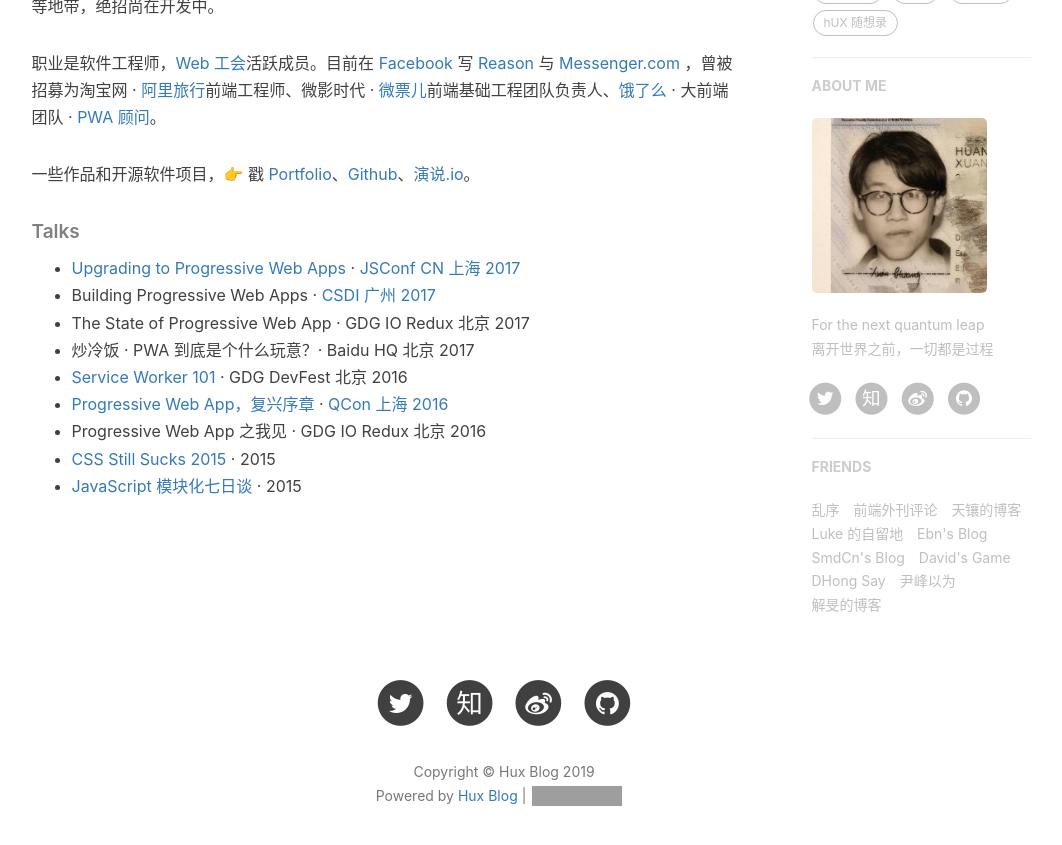
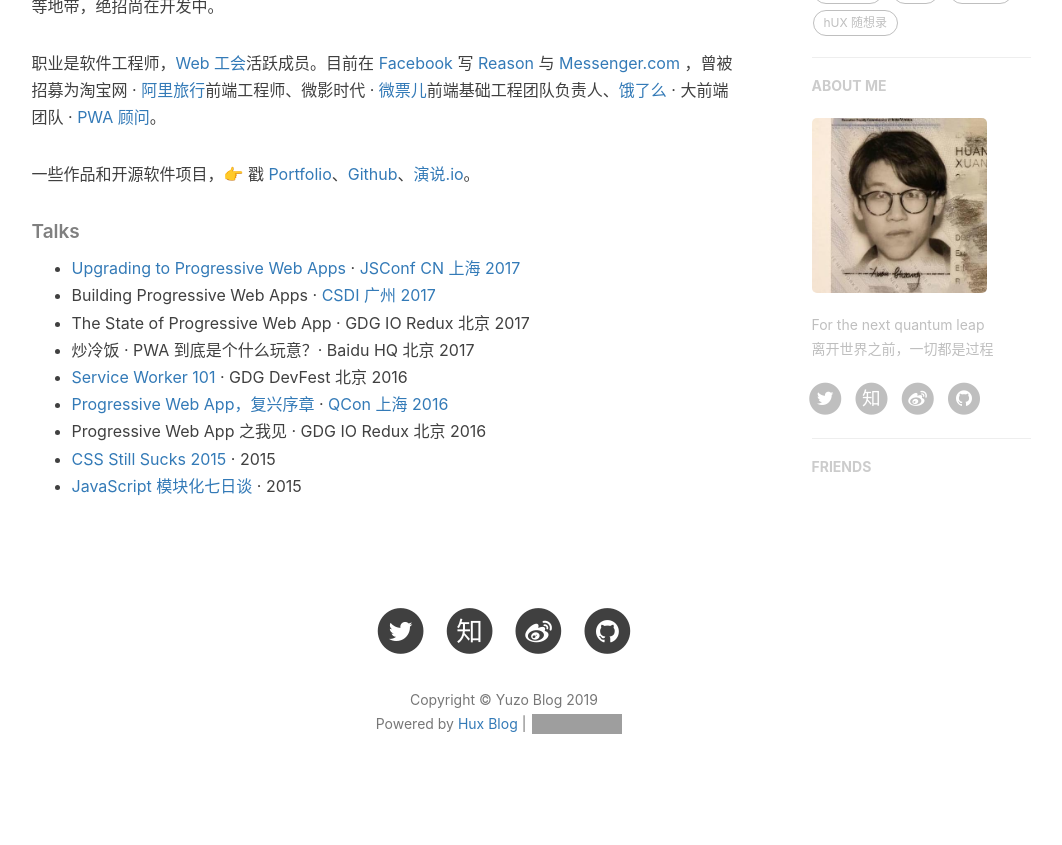
Before and after one commit to Yuzopro/yuzopro.github.io, a Jekyll site: the page built from about.html, in a window 1280 px wide and 900 px high, scrolled down 637 px. Shown: the top 845 px of the window, without its empty margins (136-1198 px from the left). Built offline with Jekyll 4.4.1, drawn with Linux system fonts in a browser that asks for light colours; nearby versions of some CDN libraries; comment, search, counter and statistics services are not loaded; some of the changed lines change nothing that is shown; grey boxes are pictures that could not be loaded.

Commit message:
*)修改配置文件

```diff
--- a/_config.yml
+++ b/_config.yml
@@ -1,10 +1,10 @@
 # Site settings
-title: Hux Blog
-SEOTitle: 黄玄的博客 | Hux Blog
+title: Yuzo Blog
+SEOTitle: 宇洲的博客 | Yuzo Blog
 header-img: img/home-bg.jpg
-email: huxpro@gmail.com
-description: "关于程序与设计、黑客与画家 | 黄玄，Web & Mobile Lover，Software Engineer，UX Designer | 这里是 @Hux黄玄 的个人博客，与你一起发现更大的世界。"
-keyword: "黄玄, Hux黄玄, Hux, 鬼栈, huxpro, @huxpro, 黄玄的博客, Hux Blog, 博客, 个人网站, 互联网, Web, JavaScript, 前端, 设计"
+email: yuzopro@gmail.com
+description: "描述。"
+keyword: "Android"
 url: "https://yuzopro.github.io/"              # your host, for absolute URL
 baseurl: ""                             # for example, '/blog' if your blog hosted on 'host/blog'
 
@@ -71,8 +71,8 @@
 # ba_track_id: [your track id]
 
 # Google Analytics
-ga_track_id: 'UA-49627206-1'            # Format: UA-xxxxxx-xx
-ga_domain: huangxuan.me
+ga_track_id: 'UA-135038331-1'            # Format: UA-xxxxxx-xx
+ga_domain: yuzopro.github.io
 
 
 
@@ -102,38 +102,35 @@
 
 # Friends
 friends: [
-    {
-    #     title: "Su",
-    #     href: "http://su.gallery/"
+    # {
+    #     title: "乱序",
+    #     href: "http://mida.re/"
     # },{
-        title: "乱序",
-        href: "http://mida.re/"
-    },{
-        title: "前端外刊评论",
-        href: "http://qianduan.guru/"
-    },{
-        title: "天镶的博客",
-        href: "http://lingyu.wang/"
-    },{
-        title: "Luke 的自留地",
-        href: "http://hmqk1995.github.io"
-    },{
-        title: "Ebn's Blog",
-        href: "http://ebnbin.com/"
-    },{
-        title: "SmdCn's Blog",
-        href: "http://blog.smdcn.net"
-    },{
-        title: "David's Game",
-        href: "https://www.ruoyaowu.com/"
-    },{
-        title: "DHong Say",
-        href: "http://dhong.co"
-    },{
-        title: "尹峰以为",
-        href: "http://ingf.github.io/"
-    },{
-        title: "解旻的博客",
-        href: "http://xieminis.me/"
-    }
+    #     title: "前端外刊评论",
+    #     href: "http://qianduan.guru/"
+    # },{
+    #     title: "天镶的博客",
+    #     href: "http://lingyu.wang/"
+    # },{
+    #     title: "Luke 的自留地",
+    #     href: "http://hmqk1995.github.io"
+    # },{
+    #     title: "Ebn's Blog",
+    #     href: "http://ebnbin.com/"
+    # },{
+    #     title: "SmdCn's Blog",
+    #     href: "http://blog.smdcn.net"
+    # },{
+    #     title: "David's Game",
+    #     href: "https://www.ruoyaowu.com/"
+    # },{
+    #     title: "DHong Say",
+    #     href: "http://dhong.co"
+    # },{
+    #     title: "尹峰以为",
+    #     href: "http://ingf.github.io/"
+    # },{
+    #     title: "解旻的博客",
+    #     href: "http://xieminis.me/"
+    # }
 ]
```
